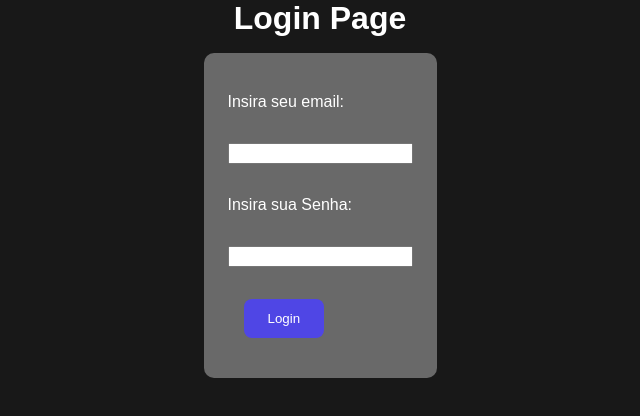
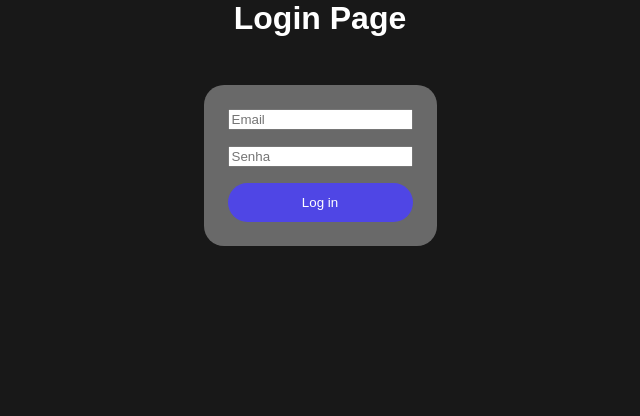
Before and after one commit to georgepscheidt29-sudo/Vet-website, a SvelteKit app: page /login in a window 1280 px wide. Shown: the top 416 px of the page, without its empty margins (320-960 px from the left). Built offline with nearby package versions, Linux system fonts and the light colour scheme.

Commit message:
Fixes to login page logic and visuals

```diff
--- a/src/app.css
+++ b/src/app.css
@@ -28,8 +28,9 @@ button {
     color: white;
     border: none;
     padding: 0.75rem 1.5rem;
-    border-radius: 8px;
+    border-radius: 30px;
     cursor: pointer;
+    font-family: "Minecraft", Arial, sans-serif;
 }
 
 h1,
--- a/src/lib/api/login.ts
+++ /dev/null
@@ -1,41 +0,0 @@
-import { browser } from "$app/environment";
-
-const API_URL = "http://localhost:8080";
-
-type LoginResponse = {
-    token: string;
-}
-
-export async function login(email: string, password: string): Promise<LoginResponse> {
-
-    const response = await fetch(`${API_URL}/login`, {
-        method: "POST",
-        headers: {
-            "Content-Type": "application/json"
-        },
-        body: JSON.stringify({
-            email,
-            password
-        })
-    });
-
-    if (!response.ok) {
-        throw new Error("Login failed");
-    }
-
-    const data: LoginResponse = await response.json();
-
-    return data;
-}
-
-export function saveToken(token: string) {
-    if(browser){
-        localStorage.setItem("token", token);
-    }
-}
-
-export function getToken(): string | null {
-    if (!browser) return null;
-
-    return localStorage.getItem("token");
-}
--- a/src/routes/login/+page.svelte
+++ b/src/routes/login/+page.svelte
@@ -1,52 +1,52 @@
 <script lang="ts">
     import {ButtonClick} from "$lib";
-    import { login } from "$lib/api/login";
-    import { saveToken} from "$lib/api/login";
 
+    import { goto } from '$app/navigation';
 
-    async function handleSubmit(event: SubmitEvent) {
+    let email = '';
+    let senha = '';
+    let errorMessage = '';
 
-        event.preventDefault();
+    export async function login() {
+        errorMessage = '';
 
-        const form = event.currentTarget as HTMLFormElement;
+        try {
+            const response = await fetch('http://localhost:8080/login', {
+                method: 'POST',
+                headers: {
+                    'Content-Type': 'application/json'
+                },
+                body: JSON.stringify({ email, senha })
+            });
 
-        const formData = new FormData(form);
-
-        const email = formData.get("email") as string;
-        const senha = formData.get("senha") as string;
-
-        const data = await login(email, senha);
-
-        const token = data.token;
-        saveToken(token);
-
-        console.log(data);
+            if (response.status === 200) {
+                const data = await response.json();
+                localStorage.setItem('token', data.token);
+                goto('/entry');
+            } else if (response.status === 401) {
+                errorMessage = 'Credenciais Invalidas';
+            } else if (response.status === 400) {
+                errorMessage = 'Preencha todos os campos antes de enviar';
+            } else {
+                errorMessage = 'Algo deu errado, tente novamente mais tarde';
+            }
+        } catch (err) {
+            errorMessage = 'Servidor indisponivel';
+        }
     }
 </script>
 
 <div class="container">
 <h1>Login Page</h1>
 
-    <form class="form" id="loginForm" onsubmit={handleSubmit}>
-        <p>Insira seu email:</p>
+    <form class="form" onsubmit="{login}">
+        <input type="email" bind:value={email} placeholder="Email" />
+        <input type="password" bind:value={senha} placeholder="Senha" />
+        <button type="submit">Log in</button>
 
-        <input
-                id="email"
-                name="email"
-                type="email"
-                required
-        >
-
-        <p>Insira sua Senha:</p>
-
-        <input
-                id="senha"
-                name="senha"
-                type="password"
-                required
-        >
-
-        <ButtonClick nome="Login" type="submit" action="handleSubmit"></ButtonClick>
+        {#if errorMessage}
+            <p class="error">{errorMessage}</p>
+        {/if}
     </form>
 
 </div>
@@ -56,8 +56,7 @@
         display: flex;
         flex-direction: column;
         align-items: center;
-        min-height: 50vh;
-        gap: 1rem;
+        gap: 3rem;
     }
 
     .form {
@@ -65,7 +64,12 @@
         gap: 1rem;
         flex-direction: column;
         background-color: dimgrey;
-        border-radius: 10px;
+        border-radius: 20px;
         padding: 1.5rem;
     }
+
+    .error {
+        color: red;
+        font-weight: bold;
+    }
 </style>
```
